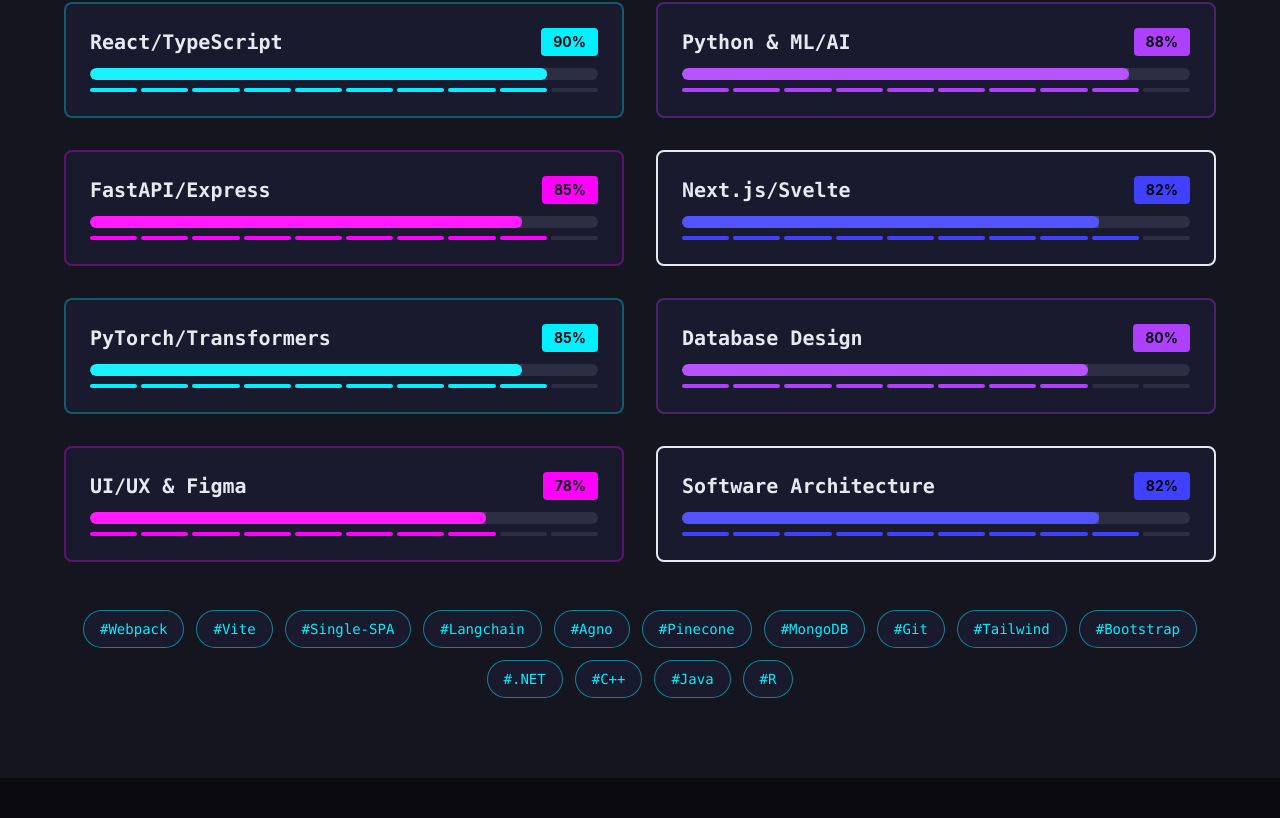
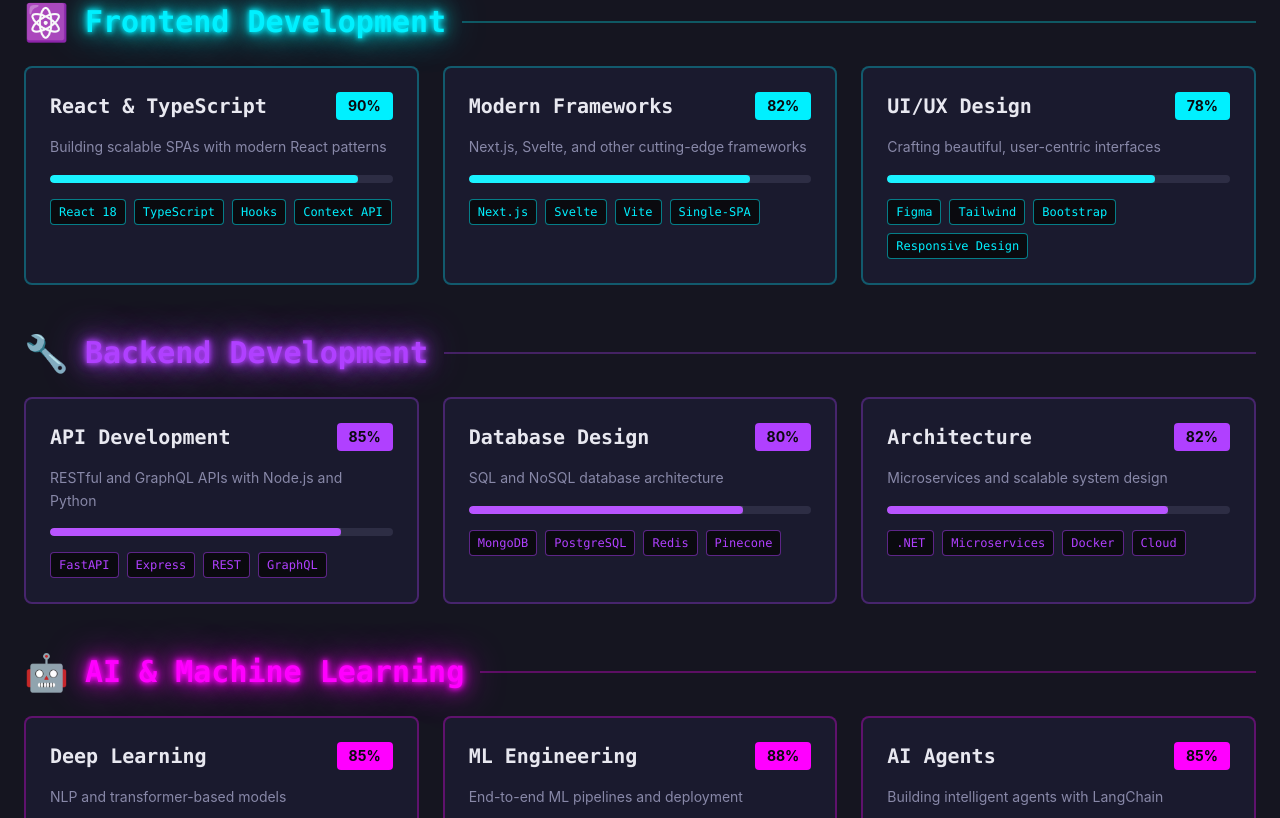
Before and after one commit to NotAlpha45/my-portfolio-v3, a React (Vite) app: page / in a window 1280 px wide. Shown: the part 1862-2680 px from the top of the page. Built offline with nearby package versions, Linux system fonts and the light colour scheme.

Commit message:
refactor: Enhance Skills component with categorized skill structure and detailed descriptions

```diff
--- a/src/components/Skills.tsx
+++ b/src/components/Skills.tsx
@@ -3,19 +3,119 @@
 interface Skill {
   name: string;
   level: number;
+  description: string;
+  technologies: string[];
+}
+
+interface SkillCategory {
+  category: string;
   color: string;
+  icon: string;
+  skills: Skill[];
 }
 
 const Skills: React.FC = () => {
-  const skills: Skill[] = [
-    { name: 'React/TypeScript', level: 90, color: 'cyber-cyan' },
-    { name: 'Python & ML/AI', level: 88, color: 'cyber-purple' },
-    { name: 'FastAPI/Express', level: 85, color: 'cyber-pink' },
-    { name: 'Next.js/Svelte', level: 82, color: 'cyber-blue' },
-    { name: 'PyTorch/Transformers', level: 85, color: 'cyber-cyan' },
-    { name: 'Database Design', level: 80, color: 'cyber-purple' },
-    { name: 'UI/UX & Figma', level: 78, color: 'cyber-pink' },
-    { name: 'Software Architecture', level: 82, color: 'cyber-blue' },
+  const skillCategories: SkillCategory[] = [
+    {
+      category: 'Frontend Development',
+      color: 'cyber-cyan',
+      icon: '⚛️',
+      skills: [
+        {
+          name: 'React & TypeScript',
+          level: 90,
+          description: 'Building scalable SPAs with modern React patterns',
+          technologies: ['React 18', 'TypeScript', 'Hooks', 'Context API']
+        },
+        {
+          name: 'Modern Frameworks',
+          level: 82,
+          description: 'Next.js, Svelte, and other cutting-edge frameworks',
+          technologies: ['Next.js', 'Svelte', 'Vite', 'Single-SPA']
+        },
+        {
+          name: 'UI/UX Design',
+          level: 78,
+          description: 'Crafting beautiful, user-centric interfaces',
+          technologies: ['Figma', 'Tailwind', 'Bootstrap', 'Responsive Design']
+        }
+      ]
+    },
+    {
+      category: 'Backend Development',
+      color: 'cyber-purple',
+      icon: '🔧',
+      skills: [
+        {
+          name: 'API Development',
+          level: 85,
+          description: 'RESTful and GraphQL APIs with Node.js and Python',
+          technologies: ['FastAPI', 'Express', 'REST', 'GraphQL']
+        },
+        {
+          name: 'Database Design',
+          level: 80,
+          description: 'SQL and NoSQL database architecture',
+          technologies: ['MongoDB', 'PostgreSQL', 'Redis', 'Pinecone']
+        },
+        {
+          name: 'Architecture',
+          level: 82,
+          description: 'Microservices and scalable system design',
+          technologies: ['.NET', 'Microservices', 'Docker', 'Cloud']
+        }
+      ]
+    },
+    {
+      category: 'AI & Machine Learning',
+      color: 'cyber-pink',
+      icon: '🤖',
+      skills: [
+        {
+          name: 'Deep Learning',
+          level: 85,
+          description: 'NLP and transformer-based models',
+          technologies: ['PyTorch', 'Transformers', 'BERT', 'GPT']
+        },
+        {
+          name: 'ML Engineering',
+          level: 88,
+          description: 'End-to-end ML pipelines and deployment',
+          technologies: ['Python', 'scikit-learn', 'TensorFlow', 'MLOps']
+        },
+        {
+          name: 'AI Agents',
+          level: 85,
+          description: 'Building intelligent agents with LangChain',
+          technologies: ['LangChain', 'Agno', 'RAG', 'Vector DBs']
+        }
+      ]
+    },
+    {
+      category: 'Tools & Others',
+      color: 'cyber-blue',
+      icon: '🛠️',
+      skills: [
+        {
+          name: 'Version Control',
+          level: 88,
+          description: 'Git workflows and collaboration',
+          technologies: ['Git', 'GitHub', 'GitLab', 'CI/CD']
+        },
+        {
+          name: 'Build Tools',
+          level: 82,
+          description: 'Modern bundlers and development tools',
+          technologies: ['Webpack', 'Vite', 'npm', 'Babel']
+        },
+        {
+          name: 'Programming',
+          level: 80,
+          description: 'Multi-paradigm programming expertise',
+          technologies: ['C++', 'Java', 'R', 'Shell']
+        }
+      ]
+    }
   ];
 
   const getColorClass = (color: string) => {
@@ -38,9 +138,19 @@
     }
   };
 
+  const getTextClass = (color: string) => {
+    switch(color) {
+      case 'cyber-cyan': return 'text-cyber-cyan';
+      case 'cyber-purple': return 'text-cyber-purple';
+      case 'cyber-pink': return 'text-cyber-pink';
+      case 'cyber-blue': return 'text-cyber-blue';
+      default: return 'text-cyber-cyan';
+    }
+  };
+
   return (
     <section id="skills" className="min-h-screen flex items-center justify-center px-6 py-20 bg-noir-dark">
-      <div className="max-w-6xl w-full">
+      <div className="max-w-7xl w-full">
         <h2 className="text-5xl md:text-7xl font-bold mb-4 text-cyber-purple neon-glow">
           <span className="glitch-effect">SKILLS</span>
         </h2>
@@ -48,55 +158,66 @@
           <span className="text-cyber-purple">&gt;</span> Technical Arsenal
         </p>
 
-        <div className="grid md:grid-cols-2 gap-8">
-          {skills.map((skill, index) => (
+        {/* Skill Categories */}
+        <div className="space-y-12">
+          {skillCategories.map((category, categoryIndex) => (
+            <div key={categoryIndex} className="space-y-6">
+              {/* Category Header */}
+              <div className="flex items-center gap-4">
+                <span className="text-4xl">{category.icon}</span>
+                <h3 className={`text-3xl font-bold font-mono ${getTextClass(category.color)} neon-glow`}>
+                  {category.category}
+                </h3>
+                <div className={`flex-1 h-0.5 ${getColorClass(category.color)} opacity-30`}></div>
+              </div>
+
+              {/* Skills Grid */}
+              <div className="grid md:grid-cols-3 gap-6">
+                {category.skills.map((skill, skillIndex) => (
                   <div
-              key={index}
-              className={`bg-noir-darker border-2 ${getBorderClass(skill.color)}/30 rounded-lg p-6 hover:${getBorderClass(skill.color)}/60 transition-all duration-300 hover:shadow-lg hover:shadow-${skill.color}/20`}
+                    key={skillIndex}
+                    className={`bg-noir-darker border-2 ${getBorderClass(category.color)}/30 rounded-lg p-6 hover:${getBorderClass(category.color)}/60 transition-all duration-300 group`}
                   >
-              <div className="flex justify-between items-center mb-3">
-                <h3 className="text-xl font-bold text-cyber-white font-mono">
+                    {/* Skill Header */}
+                    <div className="flex justify-between items-start mb-4">
+                      <h4 className="text-xl font-bold text-cyber-white font-mono">
                         {skill.name}
-                </h3>
-                <span className={`px-3 py-1 rounded ${getColorClass(skill.color)} text-sm font-bold`}>
+                      </h4>
+                      <span className={`px-3 py-1 rounded ${getColorClass(category.color)} text-sm font-bold shrink-0 ml-2`}>
                         {skill.level}%
                       </span>
                     </div>
 
-              <div className="relative h-3 bg-noir-gray rounded-full overflow-hidden">
+                    {/* Description */}
+                    <p className="text-cyber-gray text-sm mb-4 leading-relaxed">
+                      {skill.description}
+                    </p>
+
+                    {/* Progress Bar */}
+                    <div className="relative h-2 bg-noir-gray rounded-full overflow-hidden mb-4">
                       <div
-                  className={`absolute top-0 left-0 h-full ${getColorClass(skill.color)} rounded-full transition-all duration-1000 ease-out`}
+                        className={`absolute top-0 left-0 h-full ${getColorClass(category.color)} rounded-full transition-all duration-1000 ease-out`}
                         style={{ width: `${skill.level}%` }}
                       >
                         <div className="absolute inset-0 bg-white/20 animate-pulse"></div>
                       </div>
                     </div>
 
-              <div className="mt-2 flex gap-1">
-                {Array.from({ length: 10 }).map((_, i) => (
-                  <div
-                    key={i}
-                    className={`h-1 flex-1 rounded ${
-                      i < skill.level / 10
-                        ? getColorClass(skill.color)
-                        : 'bg-noir-gray'
-                    }`}
-                  ></div>
+                    {/* Technologies */}
+                    <div className="flex flex-wrap gap-2">
+                      {skill.technologies.map((tech, techIndex) => (
+                        <span
+                          key={techIndex}
+                          className={`text-xs px-2 py-1 bg-noir-black border ${getBorderClass(category.color)}/50 ${getTextClass(category.color)} rounded font-mono hover:bg-${category.color}/10 transition-all`}
+                        >
+                          {tech}
+                        </span>
                       ))}
                     </div>
                   </div>
                 ))}
               </div>
-
-        {/* Additional skills tags */}
-        <div className="mt-12 flex flex-wrap gap-3 justify-center">
-          {['Webpack', 'Vite', 'Single-SPA', 'Langchain', 'Agno', 'Pinecone', 'MongoDB', 'Git', 'Tailwind', 'Bootstrap', '.NET', 'C++', 'Java', 'R'].map((tag, index) => (
-            <span
-              key={index}
-              className="px-4 py-2 bg-noir-darker border border-cyber-cyan/50 text-cyber-cyan rounded-full text-sm font-mono hover:bg-cyber-cyan/10 hover:border-cyber-cyan transition-all cursor-pointer"
-            >
-              #{tag}
-            </span>
+            </div>
           ))}
         </div>
       </div>
```
Lines whose indentation alone changed are shown as unchanged.
